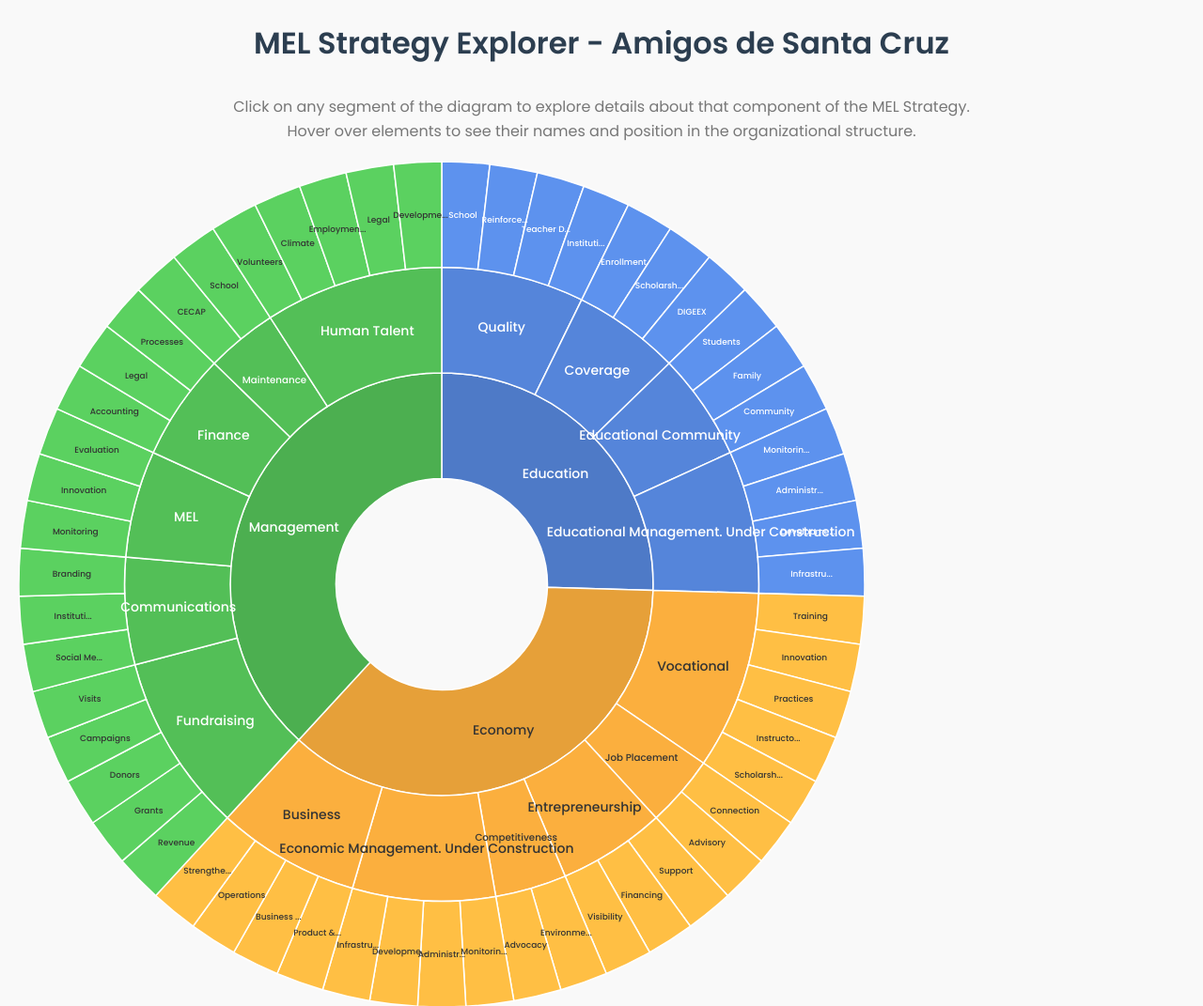
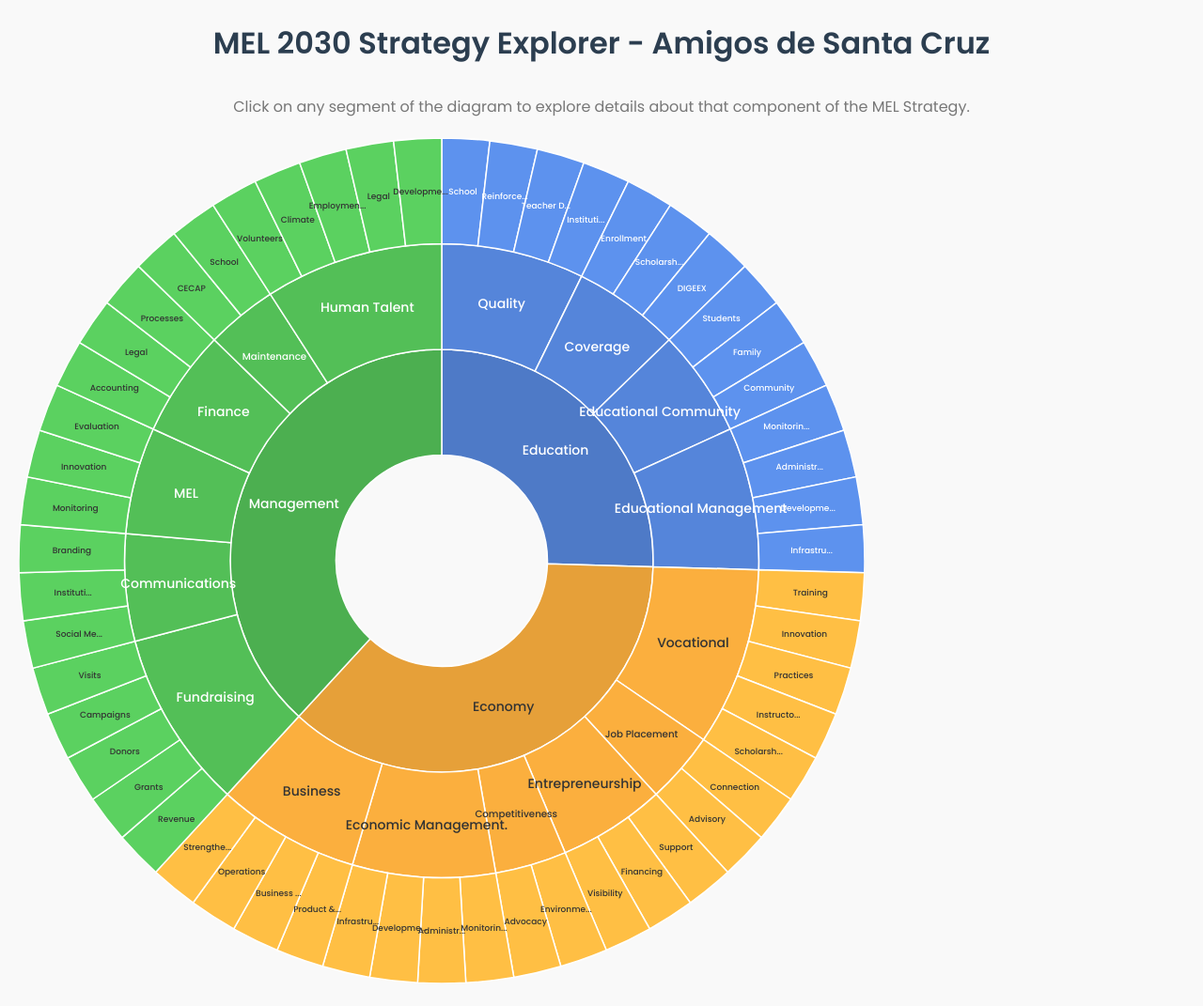
Before and after one commit to cchacon90/MELamigos, a plain HTML site: page index.html in a window 1280 px wide. Shown: the top 1071 px of the page at 94% size. Drawn offline with nearby package versions, Linux system fonts and the light colour scheme.

Commit message:
index.html

```diff
--- a/index.html
+++ b/index.html
@@ -183,12 +183,11 @@
   </style>
 </head>
 <body>
-  <h1>MEL Strategy Explorer - Amigos de Santa Cruz</h1>
+  <h1>MEL 2030 Strategy Explorer - Amigos de Santa Cruz</h1>
 
   <p class="instructions">
     Click on any segment of the diagram to explore details about that component of the MEL Strategy.
-    Hover over elements to see their names and position in the organizational structure.
-  </p>
+      </p>
 
   <div class="container">
     <div id="chart-container">
@@ -319,8 +318,8 @@
               ]
             },
             {
-              name: "Educational Management. Under Construction",
-              objective: "Ensure transparent, efficient, and strategic management of the educational program",
+              name: "Educational Management",
+              objective: "Under construction. Ensure transparent, efficient, and strategic management of the educational program",
               indicators: "By the end of 2030, an audit reflecting at least 90% compliance with legal and accounting parameters is conducted (Type and period of audits to be defined).\n* By 2030, at least 75% of employees maintain an improvement in their performance evaluation compared to the previous year.\n* By the end of 2030, at least 80% of participants report a medium or high level of satisfaction in terms of program impact and quality.",
               verification: "Audit Report. Performance evaluations. Impact assessment",
               children: [
@@ -464,8 +463,8 @@
               ]
             },
             {
-              name: "Economic Management. Under Construction",
-              objective: "Strengthen institutional management and operational capacities of CECAP.",
+              name: "Economic Management.",
+              objective: "Under construction. Strengthen institutional management and operational capacities of CECAP.",
               indicators: "Improvement in organizational efficiency metrics, resource optimization, program effectiveness",
               verification: "Internal audit reports, program evaluation metrics, operational assessment documentation",
               children: [
```
